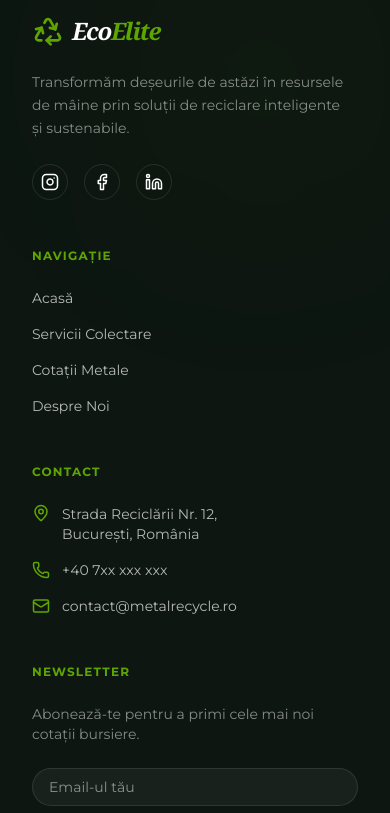
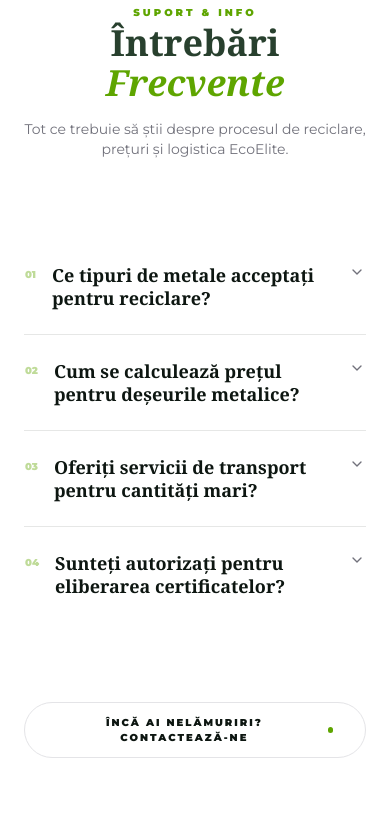
Before and after one commit to Cotet-Mihai/EcoElite, a Next.js app: page / in a window 390 px wide. Shown: the part 5540-6353 px from the top of the page. Built offline with nearby package versions, Linux system fonts and the light colour scheme.

Commit message:
feat(faqSection): add faq section

```diff
--- a/app/globals.css
+++ b/app/globals.css
@@ -58,7 +58,7 @@
     --primary: oklch(0.648 0.2 131.684);
     --primary-foreground: oklch(0.986 0.031 120.757);
     --secondary: oklch(0.967 0.001 286.375);
-    --secondary-foreground: oklch(0.21 0.006 285.885);
+    --secondary-foreground: oklch(18.92% 0.017 159.93);
     --muted: oklch(0.967 0.001 286.375);
     --muted-foreground: oklch(0.552 0.016 285.938);
     --accent: oklch(0.967 0.001 286.375);
--- a/app/page.tsx
+++ b/app/page.tsx
@@ -2,6 +2,7 @@ import HeroSection from "@/components/HeroSection";
 import TargetAudience from "@/components/TargetAudience";
 import Calculator from "@/components/Calculator";
 import MissionSection from "@/components/OurMission";
+import FAQSection from "@/components/FAQSection";
 
 export default function Home() {
   return (
@@ -10,6 +11,7 @@ export default function Home() {
           <TargetAudience/>
           <Calculator/>
           <MissionSection/>
+          <FAQSection/>
       </main>
   );
 }
--- /dev/null
+++ b/components/FAQSection.tsx
@@ -0,0 +1,99 @@
+"use client";
+
+import {
+    Accordion,
+    AccordionContent,
+    AccordionItem,
+    AccordionTrigger,
+} from "@/components/ui/accordion";
+
+const faqs = [
+    {
+        id: "item-1",
+        index: "01",
+        question: "Ce tipuri de metale acceptați pentru reciclare?",
+        answer:
+            "Acceptăm o gamă largă de metale feroase și neferoase, inclusiv cupru, aluminiu, inox, alamă, plumb, precum și fier vechi sau caroserii auto. Toate materialele sunt cântărite electronic pentru o precizie maximă.",
+    },
+    {
+        id: "item-2",
+        index: "02",
+        question: "Cum se calculează prețul pentru deșeurile metalice?",
+        answer:
+            "Prețurile sunt stabilite zilnic în funcție de cotațiile bursiere internaționale (LME). Factorii care influențează prețul final includ puritatea metalului, cantitatea totală și necesitatea procesării suplimentare.",
+    },
+    {
+        id: "item-3",
+        index: "03",
+        question: "Oferiți servicii de transport pentru cantități mari?",
+        answer:
+            "Da, EcoElite pune la dispoziție o flotă modernă de camioane dotate cu macara și containere de diverse capacități pentru colectarea deșeurilor direct de la sediul dumneavoastră sau de pe șantier.",
+    },
+    {
+        id: "item-4",
+        index: "04",
+        question: "Sunteți autorizați pentru eliberarea certificatelor?",
+        answer:
+            "Absolut. Suntem o unitate autorizată de colectare și tratare (RVA), eliberând toate documentele necesare pentru radierea autovehiculelor din circulație și rapoartele de mediu obligatorii.",
+    },
+];
+
+export default function FAQSection() {
+    return (
+        <section className="py-24 px-6 lg:px-10 bg-white">
+            <div className="max-w-4xl mx-auto">
+
+                {/* Header - Rămâne identic */}
+                <div className="text-center mb-20 space-y-4">
+          <span className="text-primary uppercase tracking-[0.3em] font-black text-[10px]">
+            Suport & Info
+          </span>
+                    <h2 className="font-serif text-4xl lg:text-5xl font-bold text-foreground">
+                        Întrebări <span className="italic text-primary">Frecvente</span>
+                    </h2>
+                    <p className="text-muted-foreground max-w-lg mx-auto text-sm lg:text-base">
+                        Tot ce trebuie să știi despre procesul de reciclare, prețuri și logistica EcoElite.
+                    </p>
+                </div>
+
+                {/* Accordion cu Săgeata Standard Shadcn */}
+                <Accordion type="single" collapsible className="w-full">
+                    {faqs.map((faq) => (
+                        <AccordionItem
+                            key={faq.id}
+                            value={faq.id}
+                            className="border-b border-[#0D1611]/10 last:border-none"
+                        >
+                            <AccordionTrigger className="flex py-6 lg:py-8 hover:no-underline group text-left transition-all [&[data-state=open]>svg]:text-primary">
+                                <div className="flex items-start gap-4 lg:gap-6 pr-4">
+                  <span className="font-sans text-[10px] font-black text-primary/40 group-data-[state=open]:text-primary transition-colors pt-1">
+                    {faq.index}
+                  </span>
+                                    <span className="font-serif text-lg lg:text-2xl font-bold text-[#0D1611] leading-tight group-hover:text-primary transition-colors">
+                    {faq.question}
+                  </span>
+                                </div>
+                            </AccordionTrigger>
+
+                            <AccordionContent className="pb-8 pl-8 lg:pl-[64px] pr-6 h-auto overflow-visible">
+                                <p className="text-muted-foreground text-sm lg:text-lg leading-relaxed max-w-2xl">
+                                    {faq.answer}
+                                </p>
+                            </AccordionContent>
+                        </AccordionItem>
+                    ))}
+                </Accordion>
+
+                {/* Buton Contact Final */}
+                <div className="mt-20 flex justify-center">
+                    <button className="group flex items-center gap-4 py-3 px-8 rounded-full border border-border hover:border-primary transition-all duration-300">
+                    <span className="text-[10px] font-black uppercase tracking-[0.2em] text-secondary-foreground">
+                      Încă ai nelămuriri? Contactează-ne
+                    </span>
+                        <div className="w-1.5 h-1.5 rounded-full bg-primary group-hover:scale-[2] transition-transform" />
+                    </button>
+                </div>
+            </div>
+        </section>
+    );
+}
--- a/components/Footer.tsx
+++ b/components/Footer.tsx
@@ -1,8 +1,6 @@
-"use client";
-
 import Link from "next/link";
-import { Button } from "@/components/ui/button";
 import {Mail, Phone, MapPin, Instagram, Facebook, Linkedin, Recycle} from "lucide-react";
+import Image from "next/image";
 
 export default function Footer() {
     const currentYear = new Date().getFullYear();
@@ -10,7 +8,7 @@ export default function Footer() {
     return (
         <footer className="bg-white pt-12">
             {/* Container principal cu fundalul Obsidian pentru a face legătura cu secțiunea Mission */}
-            <div className="max-w-7xl mx-auto bg-[#0D1611] rounded-t-[3rem] px-8 pt-16 pb-8 text-white relative overflow-hidden">
+            <div className="max-w-7xl mx-auto bg-secondary-foreground rounded-t-[3rem] px-8 pt-16 pb-8 text-white relative overflow-hidden">
 
                 {/* Decor subtil de fundal */}
                 <div className="absolute top-0 right-0 w-64 h-64 bg-primary/5 blur-[120px] rounded-full" />
@@ -66,24 +64,40 @@ export default function Footer() {
                             </li>
                             <li className="flex items-center gap-3">
                                 <Mail size={18} className="text-primary shrink-0" />
-                                <span>contact@metalrecycle.ro</span>
+                                <span>contact@ecoelite.ro</span>
                             </li>
                         </ul>
                     </div>
 
-                    {/* Coloana 4: Newsletter/CTA */}
+                    {/* Coloana 4: ANPC - Direct din public/images/ */}
                     <div className="space-y-6">
-                        <h4 className="font-bold uppercase tracking-widest text-xs text-primary">Newsletter</h4>
-                        <p className="text-white/50 text-sm">Abonează-te pentru a primi cele mai noi cotații bursiere.</p>
-                        <div className="flex flex-col gap-2">
-                            <input
-                                type="email"
-                                placeholder="Email-ul tău"
-                                className="bg-white/5 border border-white/10 rounded-full px-4 py-2 text-sm focus:outline-none focus:border-primary transition-colors"
-                            />
-                            <Button className="rounded-full bg-primary text-black font-bold hover:bg-primary/90">
-                                Abonare
-                            </Button>
+                        <div className="flex flex-col gap-3">
+                            <Link
+                                href="https://anpc.ro/ce-este-sal/"
+                                target="_blank"
+                                className="transition-opacity hover:opacity-80"
+                            >
+                                <Image
+                                    src="/images/anpc-sal.png"
+                                    alt="ANPC SAL"
+                                    width={250}
+                                    height={70}
+                                    className="rounded-lg border border-white/10"
+                                />
+                            </Link>
+                            <Link
+                                href="https://consumer-redress.ec.europa.eu/index_en"
+                                target="_blank"
+                                className="transition-opacity hover:opacity-80"
+                            >
+                                <Image
+                                    src="/images/anpc-sol.png"
+                                    alt="ANPC SOL"
+                                    width={250}
+                                    height={70}
+                                    className="rounded-lg border border-white/10"
+                                />
+                            </Link>
                         </div>
                     </div>
 
@@ -92,12 +106,11 @@ export default function Footer() {
                 {/* Bottom Bar */}
                 <div className="mt-16 pt-8 border-t border-white/5 flex flex-col md:flex-row justify-between items-center gap-4">
                     <p className="text-white/30 text-[10px] uppercase tracking-widest">
-                        © {currentYear} MetalRecycle Romania. Toate drepturile rezervate.
+                        © {currentYear} EcoElite Romania. Toate drepturile rezervate.
                     </p>
                     <div className="flex gap-8 text-[10px] uppercase tracking-widest text-white/30">
                         <Link href="/termeni" className="hover:text-white transition-colors">Termeni și Condiții</Link>
                         <Link href="/politica-cookies" className="hover:text-white transition-colors">Politica Cookies</Link>
-                        <Link href="/anpc" className="hover:text-white transition-colors">ANPC</Link>
                     </div>
                 </div>
             </div>
--- /dev/null
+++ b/components/ui/accordion.tsx
@@ -0,0 +1,81 @@
+"use client"
+
+import * as React from "react"
+import { Accordion as AccordionPrimitive } from "radix-ui"
+
+import { cn } from "@/lib/utils"
+import { ChevronDownIcon, ChevronUpIcon } from "lucide-react"
+
+function Accordion({
+  className,
+  ...props
+}: React.ComponentProps<typeof AccordionPrimitive.Root>) {
+  return (
+    <AccordionPrimitive.Root
+      data-slot="accordion"
+      className={cn("flex w-full flex-col", className)}
+      {...props}
+    />
+  )
+}
+
+function AccordionItem({
+  className,
+  ...props
+}: React.ComponentProps<typeof AccordionPrimitive.Item>) {
+  return (
+    <AccordionPrimitive.Item
+      data-slot="accordion-item"
+      className={cn("not-last:border-b", className)}
+      {...props}
+    />
+  )
+}
+
+function AccordionTrigger({
+  className,
+  children,
+  ...props
+}: React.ComponentProps<typeof AccordionPrimitive.Trigger>) {
+  return (
+    <AccordionPrimitive.Header className="flex">
+      <AccordionPrimitive.Trigger
+        data-slot="accordion-trigger"
+        className={cn(
+          "group/accordion-trigger relative flex flex-1 items-start justify-between rounded-lg border border-transparent py-2.5 text-left text-sm font-medium transition-all outline-none hover:underline focus-visible:border-ring focus-visible:ring-3 focus-visible:ring-ring/50 focus-visible:after:border-ring disabled:pointer-events-none disabled:opacity-50 **:data-[slot=accordion-trigger-icon]:ml-auto **:data-[slot=accordion-trigger-icon]:size-4 **:data-[slot=accordion-trigger-icon]:text-muted-foreground",
+          className
+        )}
+        {...props}
+      >
+        {children}
+        <ChevronDownIcon data-slot="accordion-trigger-icon" className="pointer-events-none shrink-0 group-aria-expanded/accordion-trigger:hidden" />
+        <ChevronUpIcon data-slot="accordion-trigger-icon" className="pointer-events-none hidden shrink-0 group-aria-expanded/accordion-trigger:inline" />
+      </AccordionPrimitive.Trigger>
+    </AccordionPrimitive.Header>
+  )
+}
+
+function AccordionContent({
+  className,
+  children,
+  ...props
+}: React.ComponentProps<typeof AccordionPrimitive.Content>) {
+  return (
+    <AccordionPrimitive.Content
+      data-slot="accordion-content"
+      className="overflow-hidden text-sm data-open:animate-accordion-down data-closed:animate-accordion-up"
+      {...props}
+    >
+      <div
+        className={cn(
+          "h-(--radix-accordion-content-height) pt-0 pb-2.5 [&_a]:underline [&_a]:underline-offset-3 [&_a]:hover:text-foreground [&_p:not(:last-child)]:mb-4",
+          className
+        )}
+      >
+        {children}
+      </div>
+    </AccordionPrimitive.Content>
+  )
+}
+
+export { Accordion, AccordionItem, AccordionTrigger, AccordionContent }
```
Also changed, not shown: public/images/anpc-sal.png (added), public/images/anpc-sol.png (added).
